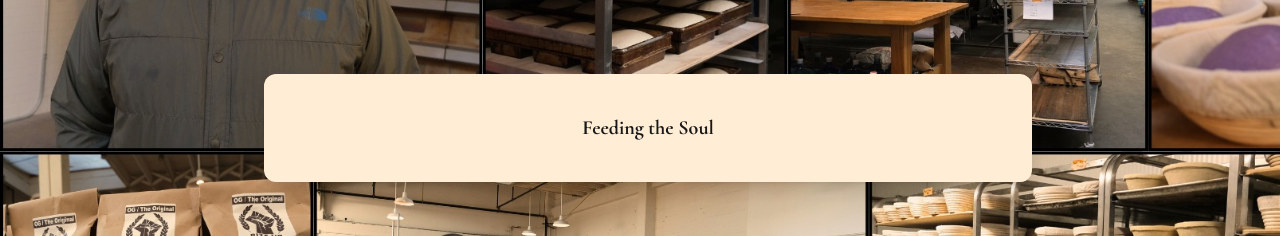
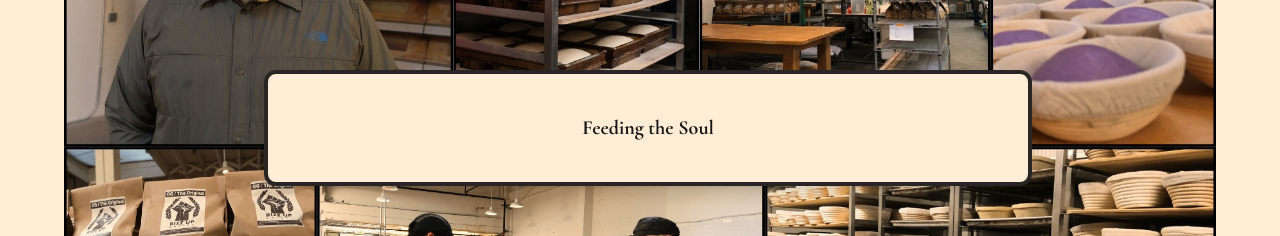
Before and after one commit to laurasfelix/bread-story, a Next.js app: page / in a window 1280 px wide. Shown: the part 2160-2396 px from the top of the page. Built offline with nearby package versions, Linux system fonts and the light colour scheme.

Commit message:
fixed distance issue

```diff
--- a/components/HorizontalScroll.tsx
+++ b/components/HorizontalScroll.tsx
@@ -12,6 +12,7 @@ export default function HorizontalScroll({ children }: HorizontalScrollProps) {
     const scrollContainer = scrollRef.current!;
 
     const onWheel = (e: WheelEvent) => {
+
       const maxScrollLeft = scrollContainer.scrollWidth - scrollContainer.clientWidth;
       if (
         (e.deltaY < 0 && scrollContainer.scrollLeft === 0) ||
@@ -28,7 +29,7 @@ export default function HorizontalScroll({ children }: HorizontalScrollProps) {
   }, []);
 
   return (
-    <div ref={scrollRef} className="flex overflow-x-auto w-screen h-screen">
+    <div ref={scrollRef} className="flex overflow-x-auto w-[110vw] h-screen">
       {children}
     </div>
   );
--- a/pages/index.tsx
+++ b/pages/index.tsx
@@ -140,7 +140,7 @@ export default function Home() {
 
 
           return (
-            <div key={index} ref={ref} className="w-screen flex bg-cover items-center p-2" style={{backgroundImage: `url('${part.image_src}')`, "justifyContent": part.header ? "start": "center", "alignItems": part.icon_part ? "center" : undefined}}>
+            <div key={index} ref={ref} className="w-screen flex bg-cover items-center p-2" style={{backgroundImage: `url('${part.image_src}')`, "justifyContent": part.header ? "start": "center", "alignItems": part.icon_part ? "center" : undefined, backgroundSize: part.image ? "90%" : "cover",backgroundRepeat: "no-repeat", backgroundPosition:"center"}}>
 
               {/* title of the story*/}
               {part.header &&
@@ -174,10 +174,10 @@ export default function Home() {
                 {/* Image panel */}
                 <div className="flex-shrink-0 w-screen h-screen items-center justify-center flex">
                 <motion.div
-                    initial={{ opacity: 0, y: 50 }}
+                    initial={{ opacity: 0, y: -400 }}
                     animate={inView ? { opacity: 1, y: 0 } : { opacity: 0 }}
                     transition={{ duration: 0.8 }}
-                    className="bg-orange-100 p-10 rounded-xl shadow-lg w-full"
+                    className="bg-orange-100 p-10 rounded-xl shadow-lg w-full border-4 border-stone-800"
                     style={{ maxWidth: "60vw"}}
                   >
                   <div className="font-bold text-xl text-center">{part.story?.title}</div>
@@ -190,10 +190,10 @@ export default function Home() {
                   <div className="flex flex-wrap gap-16 mt-4">
 
                   <motion.div
-                    initial={{ opacity: 0, y: 50 }}
-                    animate={inView ? { opacity: 1, y: 0 } : { opacity: 0 }}
+                    initial={{ opacity: 0, x: -100 }}
+                    animate={inView ? { opacity: 1, x: 0 } : { opacity: 0 }}
                     transition={{ duration: 0.8 }}
-                    className="bg-orange-100 p-10 rounded-xl shadow-lg w-full"
+                    className="bg-orange-100 p-10 rounded-xl shadow-lg w-full border-4 border-stone-800"
                     style={{ maxWidth: "120vw"}}
                   >
 
```
